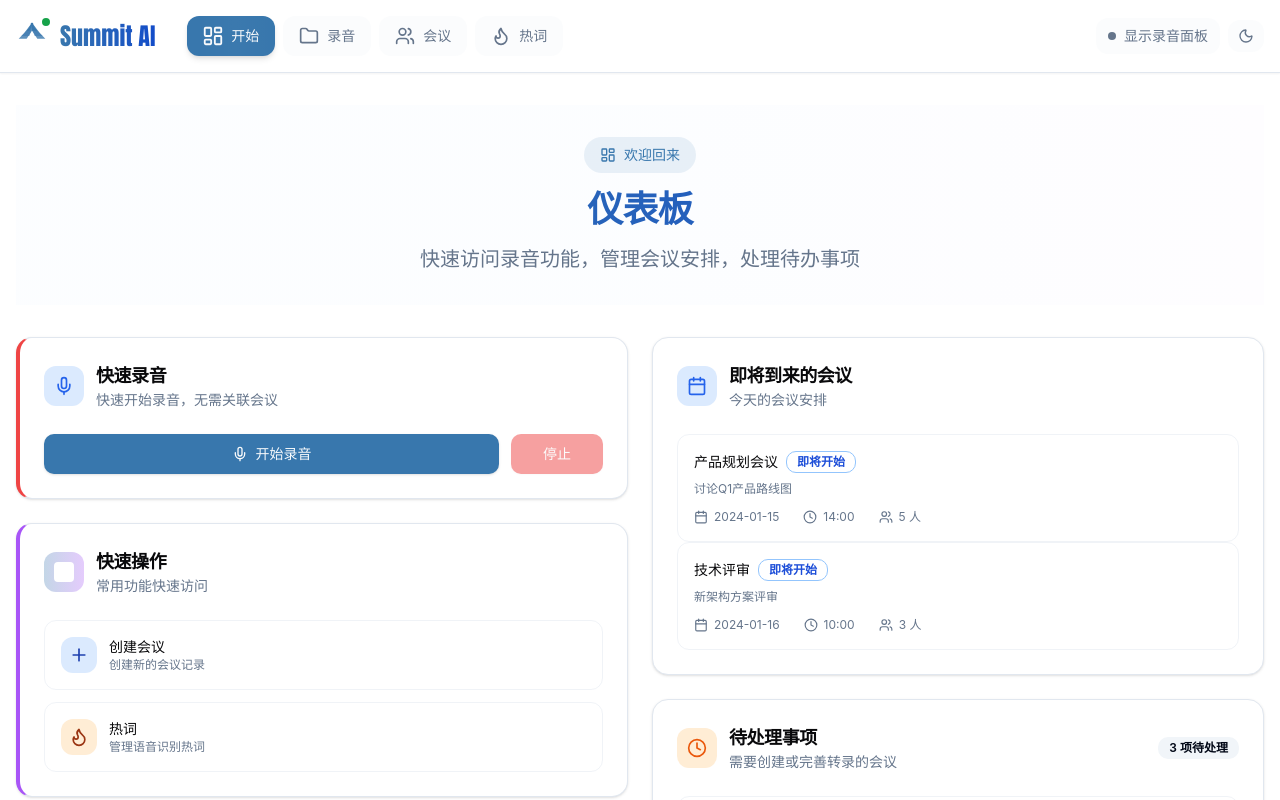
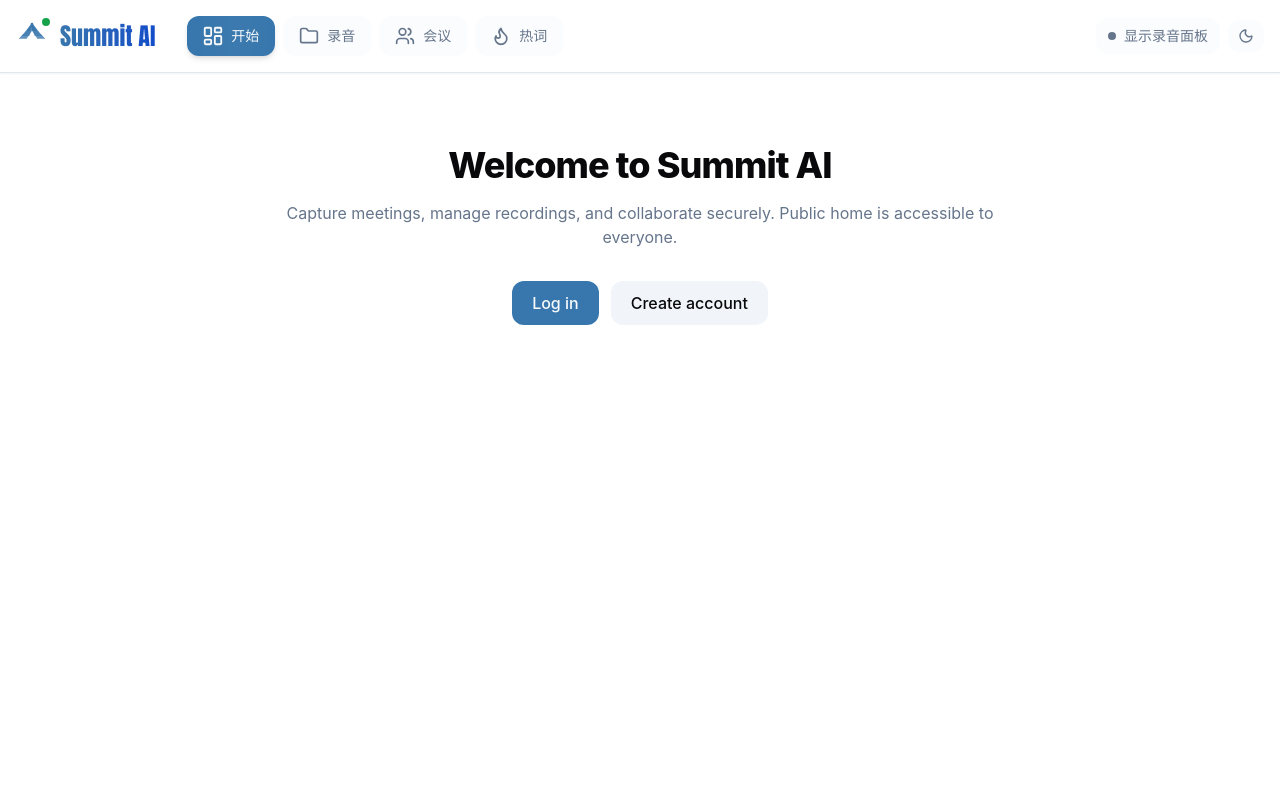
Before and after one commit to seeyonai/summit, a React (Vite) app in the folder frontend/: page / in a window 1280 px wide. Shown: the top 800 px of the page. Built offline with nearby package versions, Linux system fonts and the light colour scheme.

Commit message:
feat(frontend/routing): add public Home, move dashboard to /dashboard, protect routes, add 404 page

```diff
--- a/frontend/src/App.tsx
+++ b/frontend/src/App.tsx
@@ -6,6 +6,8 @@
 import { recordingPanelBus } from '@/services/recordingPanelBus';
 import { RecordingPanelProvider, useRecordingPanel } from '@/contexts/RecordingPanelContext';
 import Dashboard from './pages/Dashboard';
+import Home from './pages/Home';
+import NotFound from './pages/NotFound';
 import HotwordManagement from './pages/Hotwords/HotwordListPage';
 import Meetings from './pages/Meetings';
 import MeetingDetail from './pages/Meetings/MeetingDetail';
@@ -14,6 +16,13 @@
 import RecordingDetail from './pages/Recordings/components/RecordingDetail';
 import LiveRecorderTest from './pages/LiveRecorderTest';
 import FloatingRecordingPanel from './components/Audio/FloatingRecordingPanel';
+import { AuthProvider } from '@/contexts/AuthContext';
+import ProtectedRoute from '@/components/ProtectedRoute';
+import Login from '@/pages/Auth/Login';
+import Register from '@/pages/Auth/Register';
+import AdminRoute from '@/components/AdminRoute';
+import AdminUsers from '@/pages/Admin/Users';
+import Profile from '@/pages/Profile';
 
 function AppContent() {
   const { isRecording } = useAudioRecording();
@@ -58,14 +67,20 @@
 
           <main className="container mx-auto px-4 py-8 animate-fade-in">
             <Routes>
-              <Route path="/" element={<Dashboard />} />
-              <Route path="/recordings" element={<RecordingManagement />} />
-              <Route path="/recordings/:id" element={<RecordingDetail />} />
-              <Route path="/meetings" element={<Meetings />} />
-              <Route path="/meetings/:id" element={<MeetingDetail />} />
-              <Route path="/meetings/:id/edit" element={<MeetingEdit />} />
-              <Route path="/hotwords" element={<HotwordManagement />} />
-              <Route path="/test-recorder" element={<LiveRecorderTest />} />
+              <Route path="/" element={<Home />} />
+              <Route path="/dashboard" element={<ProtectedRoute><Dashboard /></ProtectedRoute>} />
+              <Route path="/login" element={<Login />} />
+              <Route path="/register" element={<Register />} />
+              <Route path="/recordings" element={<ProtectedRoute><RecordingManagement /></ProtectedRoute>} />
+              <Route path="/recordings/:id" element={<ProtectedRoute><RecordingDetail /></ProtectedRoute>} />
+              <Route path="/meetings" element={<ProtectedRoute><Meetings /></ProtectedRoute>} />
+              <Route path="/meetings/:id" element={<ProtectedRoute><MeetingDetail /></ProtectedRoute>} />
+              <Route path="/meetings/:id/edit" element={<ProtectedRoute><MeetingEdit /></ProtectedRoute>} />
+              <Route path="/hotwords" element={<ProtectedRoute><HotwordManagement /></ProtectedRoute>} />
+              <Route path="/admin/users" element={<AdminRoute><AdminUsers /></AdminRoute>} />
+              <Route path="/test-recorder" element={<ProtectedRoute><LiveRecorderTest /></ProtectedRoute>} />
+              <Route path="/profile" element={<ProtectedRoute><Profile /></ProtectedRoute>} />
+              <Route path="*" element={<NotFound />} />
             </Routes>
           </main>
 
@@ -79,7 +94,9 @@
 function App() {
   return (
     <RecordingPanelProvider>
-      <AppContent />
+      <AuthProvider>
+        <AppContent />
+      </AuthProvider>
     </RecordingPanelProvider>
   );
 }
--- /dev/null
+++ b/frontend/src/pages/Home.tsx
@@ -0,0 +1,48 @@
+import React from 'react';
+import { Link, Navigate } from 'react-router-dom';
+import { useAuth } from '@/contexts/AuthContext';
+
+function Home() {
+  const { user } = useAuth();
+
+  if (user) {
+    return <Navigate to="/dashboard" replace />;
+  }
+
+  return (
+    <div className="max-w-3xl mx-auto text-center py-10">
+      <h2 className="text-4xl font-extrabold tracking-tight mb-4">Welcome to Summit AI</h2>
+      <p className="text-muted-foreground mb-8">
+        Capture meetings, manage recordings, and collaborate securely. Public home is accessible to everyone.
+      </p>
+
+      {user ? (
+        <div className="flex items-center justify-center gap-3">
+          <Link
+            to="/dashboard"
+            className="px-5 py-2.5 rounded-lg bg-primary text-primary-foreground font-medium hover:opacity-90 transition"
+          >
+            Go to Dashboard
+          </Link>
+        </div>
+      ) : (
+        <div className="flex items-center justify-center gap-3">
+          <Link
+            to="/login"
+            className="px-5 py-2.5 rounded-lg bg-primary text-primary-foreground font-medium hover:opacity-90 transition"
+          >
+            Log in
+          </Link>
+          <Link
+            to="/register"
+            className="px-5 py-2.5 rounded-lg bg-muted text-foreground font-medium hover:bg-muted/70 transition"
+          >
+            Create account
+          </Link>
+        </div>
+      )}
+    </div>
+  );
+}
+
+export default Home;
--- /dev/null
+++ b/frontend/src/pages/NotFound.tsx
@@ -0,0 +1,25 @@
+import React from 'react';
+import { Link } from 'react-router-dom';
+import { useAuth } from '@/contexts/AuthContext';
+
+function NotFound() {
+  const { user } = useAuth();
+  return (
+    <div className="max-w-xl mx-auto text-center py-16">
+      <h2 className="text-3xl font-bold mb-2">Page not found</h2>
+      <p className="text-muted-foreground mb-8">The page you are looking for does not exist.</p>
+      {user ? (
+        <Link to="/dashboard" className="px-4 py-2 rounded-lg bg-primary text-primary-foreground font-medium hover:opacity-90">
+          Go to Dashboard
+        </Link>
+      ) : (
+        <div className="flex items-center justify-center gap-3">
+          <Link to="/" className="px-4 py-2 rounded-lg bg-muted text-foreground hover:bg-muted/70">Home</Link>
+          <Link to="/login" className="px-4 py-2 rounded-lg bg-primary text-primary-foreground hover:opacity-90">Login</Link>
+        </div>
+      )}
+    </div>
+  );
+}
+
+export default NotFound;
```
